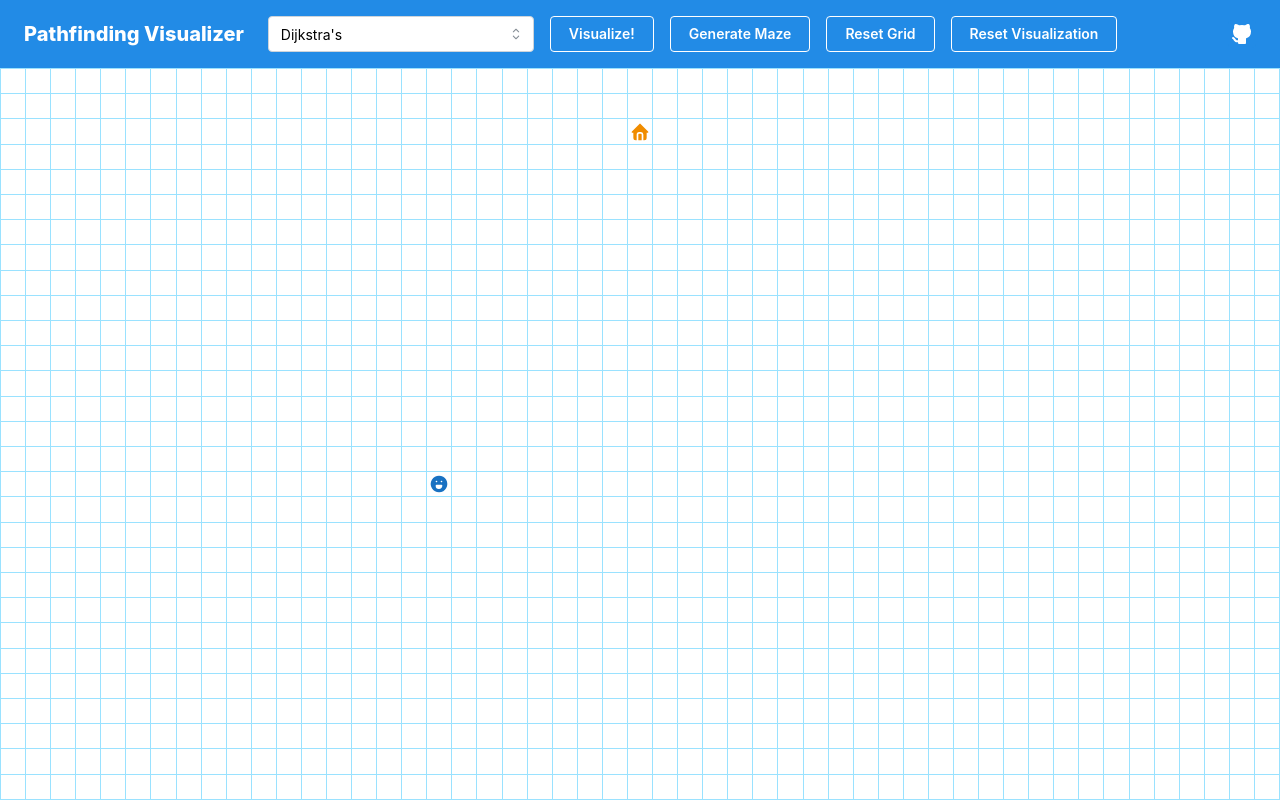
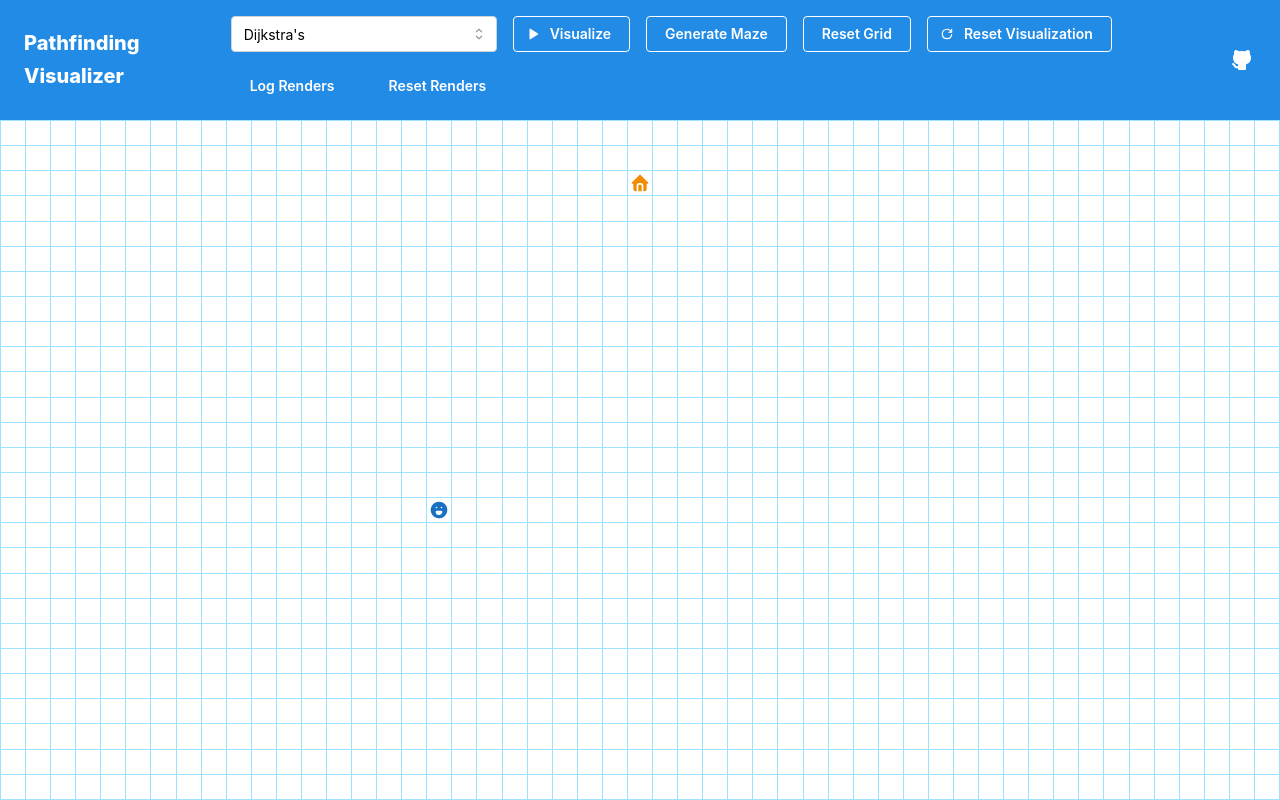
Before and after one commit to cheuyin/pathfinding-visualizer, a React (Vite) app: page / in a window 1280 px wide. Built offline with nearby package versions, Linux system fonts and the light colour scheme.

Commit message:
Track number of GridCell renders

```diff
--- a/src/grid/components/grid-cell.tsx
+++ b/src/grid/components/grid-cell.tsx
@@ -4,6 +4,7 @@ import { NodeType } from '@/types/enums';
 import { IconMoodHappyFilled, IconHomeFilled } from '@tabler/icons-react';
 import { Flex, useMantineTheme } from '@mantine/core';
 import { CELL_SIZE_PX } from '@/constants';
+import { incrementGridCellRenders } from '@/utils/render-counter';
 
 interface GridCellProps {
   node: Node;
@@ -22,6 +23,7 @@ export const GridCell: React.FC<GridCellProps> = ({
   onSetSourceNode,
   isVisualizing,
 }) => {
+  incrementGridCellRenders();
   const theme = useMantineTheme();
 
   const handleOnMouseDown = () => {
--- a/src/ui/header-controls/header-controls.tsx
+++ b/src/ui/header-controls/header-controls.tsx
@@ -1,7 +1,8 @@
 import { forwardRef } from 'react';
-import { ActionIcon, Button, Flex, Group, Select, Text } from '@mantine/core';
-import { IconBrandGithubFilled } from '@tabler/icons-react';
+import { Select, Button, Flex, Text, Group, ActionIcon } from '@mantine/core';
+import { IconPlayerPlayFilled, IconReload, IconBrandGithubFilled } from '@tabler/icons-react';
 import { PathfindingAlgorithmRegistry } from '@/algorithms/pathfinding';
+import { logTotalGridCellRenders, resetTotalGridCellRenders } from '@/utils/render-counter';
 
 type PathfindingAlgorithmName = keyof typeof PathfindingAlgorithmRegistry;
 
@@ -46,8 +47,14 @@ export const HeaderControls = forwardRef<HTMLDivElement, HeaderControlsProps>(
               value={selectedAlgorithm}
               allowDeselect={false}
             />
-            <Button variant="outline" color="white" onClick={onVisualize} disabled={isVisualizing}>
-              Visualize!
+            <Button
+              color="white"
+              variant="outline"
+              onClick={onVisualize}
+              disabled={isVisualizing}
+              leftSection={<IconPlayerPlayFilled size={14} />}
+            >
+              Visualize
             </Button>
             <Button
               variant="outline"
@@ -61,13 +68,16 @@ export const HeaderControls = forwardRef<HTMLDivElement, HeaderControlsProps>(
               Reset Grid
             </Button>
             <Button
+              color="white"
               variant="outline"
-              color="white"
               onClick={onResetVisualization}
               disabled={isVisualizing}
+              leftSection={<IconReload size={14} />}
             >
               Reset Visualization
             </Button>
+            <Button onClick={logTotalGridCellRenders}>Log Renders</Button>
+            <Button onClick={resetTotalGridCellRenders}>Reset Renders</Button>
           </Group>
         </Flex>
         <ActionIcon
--- /dev/null
+++ b/src/utils/render-counter.ts
@@ -0,0 +1,14 @@
+export let totalGridCellRenders = 0;
+
+export function incrementGridCellRenders() {
+  totalGridCellRenders++;
+}
+
+export function logTotalGridCellRenders() {
+  console.log(`Total GridCell renders: ${totalGridCellRenders}`);
+  return totalGridCellRenders;
+}
+
+export function resetTotalGridCellRenders() {
+  totalGridCellRenders = 0;
+}
```
